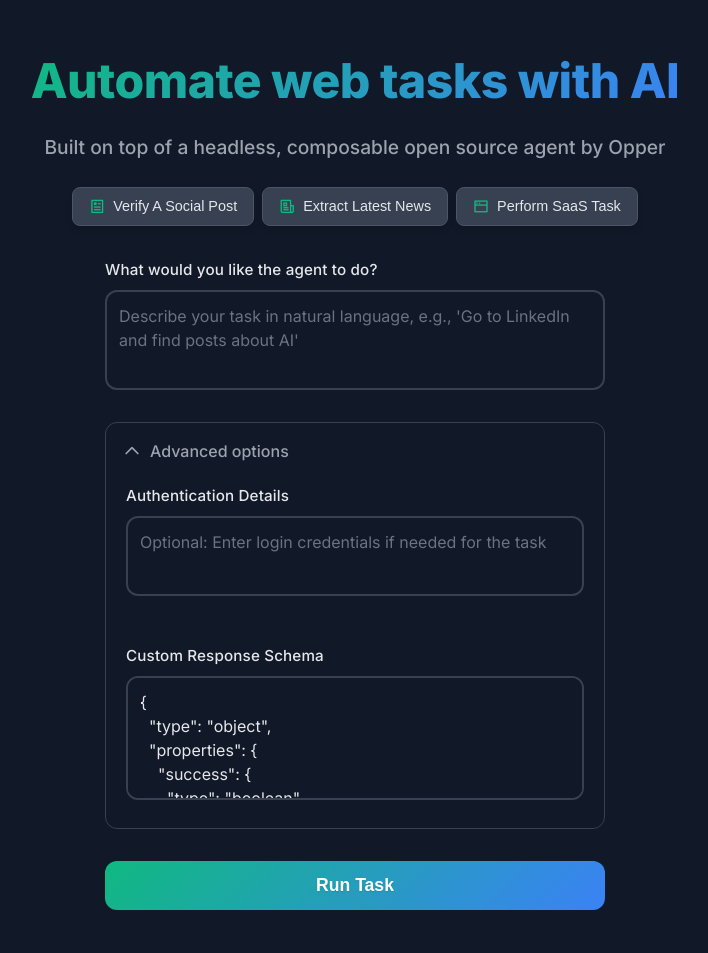
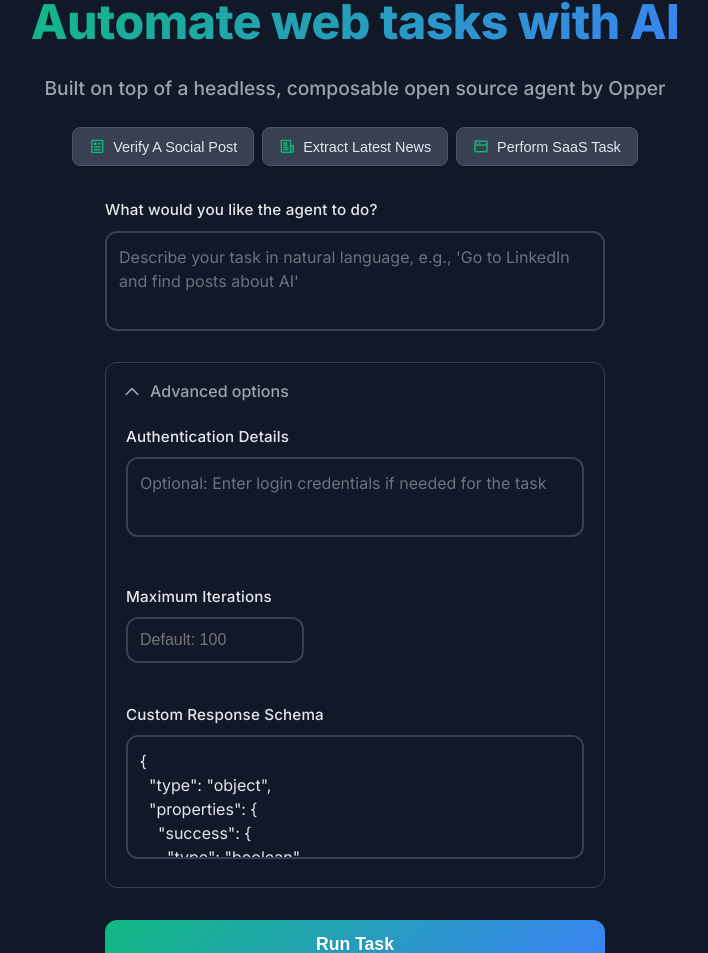
Before and after one commit to opper-ai/opper-webagent, a FastAPI app: page / in a window 1280 px wide, after a click on "Advanced options". Shown: the whole page, without its empty margins (285-993 px from the left). Run offline with FastAPI, Linux system fonts and the light colour scheme.

Commit message:
Supply max iterations from the UI

```diff
--- a/docker-compose.yml
+++ b/docker-compose.yml
@@ -4,7 +4,7 @@
       context: .
       dockerfile: Dockerfile
     ports:
-      - "8001:8000"
+      - "8000:8000"
     environment:
       - OPPER_API_KEY=${OPPER_API_KEY}
     volumes:
--- a/examples/rest/app.py
+++ b/examples/rest/app.py
@@ -50,6 +50,7 @@
     goal: str
     secrets: Optional[str] = None
     responseSchema: Optional[dict] = None
+    max_iterations: Optional[int] = None
 
 
 def status_callback(
@@ -129,7 +130,7 @@
     callback = _get_session_callback(session_id)
 
     try:
-        result = await WebAgent().run(
+        result = await WebAgent(max_iterations=request.max_iterations).run(
             goal=request.goal,
             secrets=request.secrets,
             response_schema=schema,
--- a/examples/rest/templates/index.html
+++ b/examples/rest/templates/index.html
@@ -530,6 +530,11 @@
                                 placeholder="Optional: Enter login credentials if needed for the task"></textarea>
                         </div>
                         <div class="form-group">
+                            <label for="maxIterations">Maximum Iterations</label>
+                            <input type="number" id="maxIterations" name="maxIterations" min="1"
+                                placeholder="Default: 100" style="width: 150px; padding: 12px; border: 2px solid #374151; border-radius: 12px; font-size: 1rem; background-color: #111827; color: #e5e7eb;">
+                        </div>
+                        <div class="form-group">
                             <label for="responseSchema">Custom Response Schema</label>
                             <textarea id="responseSchema" name="responseSchema" rows="4"
                                 placeholder="Optional: Specify a JSON schema for structured output">{
@@ -779,6 +784,12 @@
                     response_schema: responseSchema
                 };
 
+                // Add max_iterations if specified
+                const maxIterations = form.maxIterations.value.trim();
+                if (maxIterations) {
+                    formData.max_iterations = parseInt(maxIterations, 10);
+                }
+
                 console.log('Sending form data:', JSON.stringify(formData, null, 2));
 
                 const response = await fetch('/run', {
```
